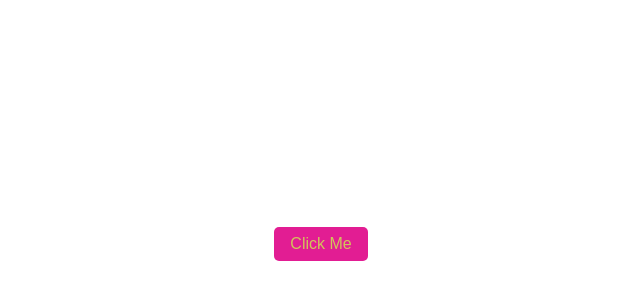
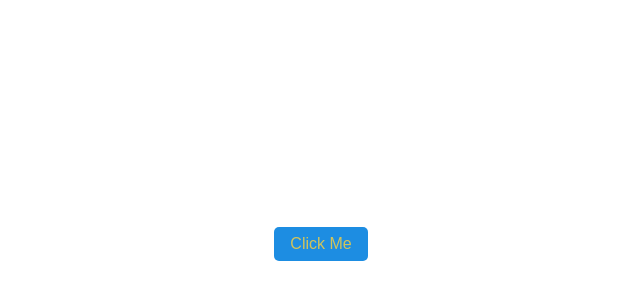
Before and after one commit to Luko248/figma-variables-test, a website: page index.html in a window 1280 px wide. Shown: the part 156-456 px from the top of the page, without its empty margins (319-959 px from the left). Drawn offline with nearby package versions, Linux system fonts and the light colour scheme; files that its build step writes are made by us from their sources.

Commit message:
feat(design-tokens): Figma variables exported 2025-10-10T06:59:53.318Z

```diff
--- a/packages/neuron/ui/src/scss/themes/init/_colors.scss
+++ b/packages/neuron/ui/src/scss/themes/init/_colors.scss
@@ -2,7 +2,7 @@
 * COLOR TOKENS GENERATED BY FIGMA EXPORTER
 *---------------------------------------------
 *
-* Exported at: 10/10/2025, 08:58:49 AM
+* Exported at: 10/10/2025, 08:59:46 AM
 * File: color.scss
 * Type: COLOR
 */
@@ -10,7 +10,7 @@
 @mixin create-colors {
 
 /* --- bg --- */
-  --colorBtnBg: hsl(324 77% 50%);
+  --colorBtnBg: hsl(206 77% 50%);
 
 /* --- hover --- */
   --colorBtnBgHover: hsl(122 72% 62%);
--- a/packages/neuron/ui/src/scss/themes/init/_fonts.scss
+++ b/packages/neuron/ui/src/scss/themes/init/_fonts.scss
@@ -2,7 +2,7 @@
 * FONTS TOKENS GENERATED BY FIGMA EXPORTER
 *---------------------------------------------
 *
-* Exported at: 10/10/2025, 08:58:49 AM
+* Exported at: 10/10/2025, 08:59:46 AM
 * File: fonts.scss
 * Type: FONTS
 */
--- a/packages/neuron/ui/src/scss/themes/init/_gradients.scss
+++ b/packages/neuron/ui/src/scss/themes/init/_gradients.scss
@@ -2,7 +2,7 @@
 * GRADIENT TOKENS GENERATED BY FIGMA EXPORTER
 *---------------------------------------------
 *
-* Exported at: 10/10/2025, 08:58:49 AM
+* Exported at: 10/10/2025, 08:59:46 AM
 * File: gradient.scss
 * Type: GRADIENT
 */
--- a/packages/neuron/ui/src/scss/themes/init/_measures.scss
+++ b/packages/neuron/ui/src/scss/themes/init/_measures.scss
@@ -2,7 +2,7 @@
 * MEASURES TOKENS GENERATED BY FIGMA EXPORTER
 *---------------------------------------------
 *
-* Exported at: 10/10/2025, 08:58:49 AM
+* Exported at: 10/10/2025, 08:59:46 AM
 * File: measures.scss
 * Type: MEASURES
 */
--- a/packages/neuron/ui/src/scss/themes/init/_shadows.scss
+++ b/packages/neuron/ui/src/scss/themes/init/_shadows.scss
@@ -2,7 +2,7 @@
 * SHADOW TOKENS GENERATED BY FIGMA EXPORTER
 *---------------------------------------------
 *
-* Exported at: 10/10/2025, 08:58:49 AM
+* Exported at: 10/10/2025, 08:59:46 AM
 * File: shadow.scss
 * Type: SHADOW
 */
```
